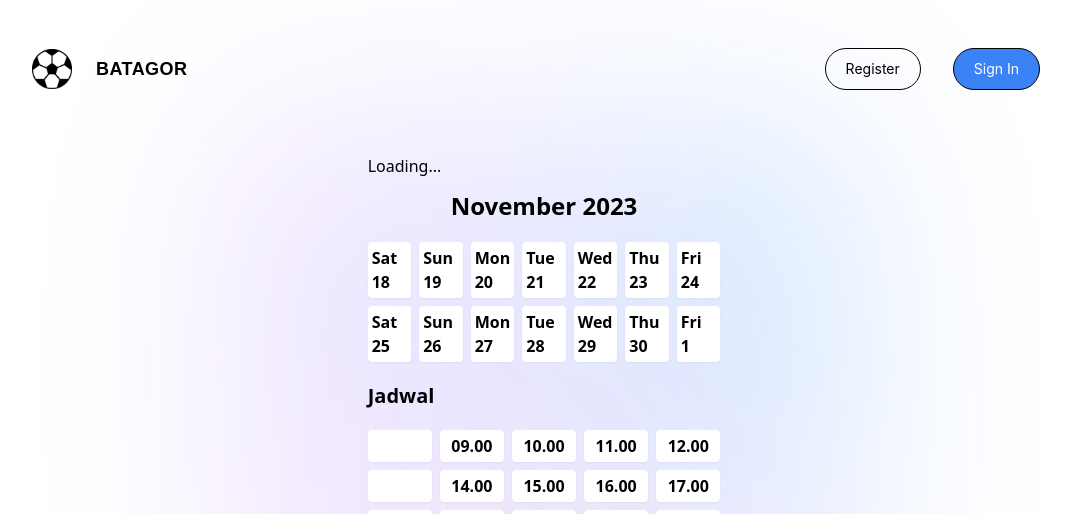
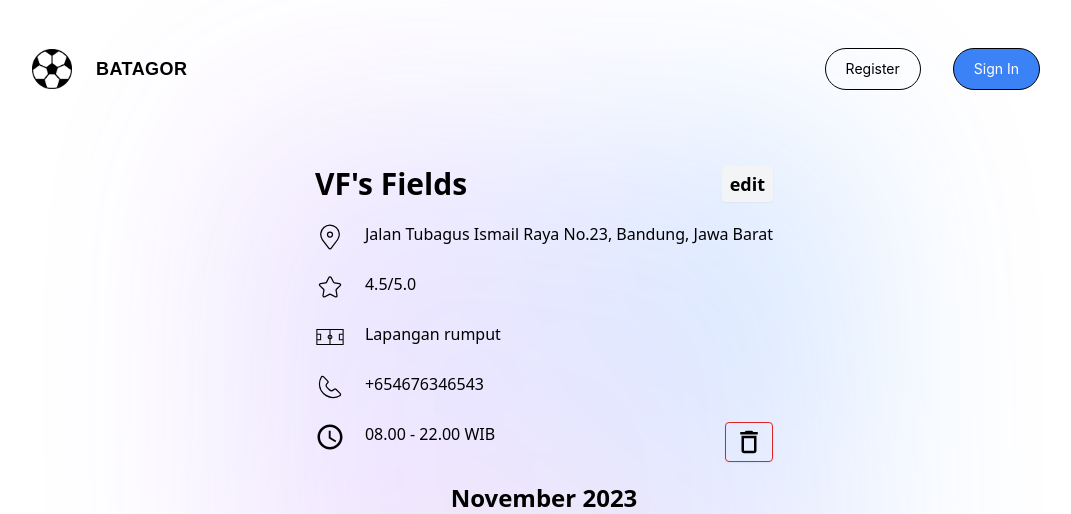
Before and after one commit to vincentfranstyo/-IF3152-2023-K02-12-BaTaGOR, a Next.js app: page /pages/FieldOrder/1 in a window 1280 px wide. Shown: the top 514 px of the page, without its empty margins (96-1167 px from the left). Built offline with nearby package versions, Linux system fonts and the light colour scheme; no server answers.

Commit message:
Revert "Merge branch 'dev' of https://gitlab.informatika.org/batagor/batagor into dev"
This reverts commit 6080cad487e64438023e8178ec35b3b4698b7d76

```diff
--- a/src/app/api/fields/[field_id]/route.tsx
+++ b/src/app/api/fields/[field_id]/route.tsx
@@ -1,4 +1,3 @@
-
 import { prisma } from "@/lib/utils";
 import { NextResponse } from "next/server";;
 import {db} from "@/db/db";
@@ -20,7 +19,7 @@ export async function GET(req: NextApiRequest, context : { params : {field_id :
 
         const field = await prisma.field.findFirst({
             where: {
-                field_id: Number(field_id)
+                field_id: Number(field_id), // convert the id to a number
             },
         });
 
--- a/src/app/api/fields/route.tsx
+++ b/src/app/api/fields/route.tsx
@@ -3,17 +3,18 @@ import { prisma } from "@/lib/utils";
 import {NextResponse} from "next/server";
 import {field} from "@/types/models";
 
-export async function GET() {
+export async function GET(req: NextApiRequest, res: NextApiResponse) {
     try {
         const fields = await prisma.field.findMany({
             orderBy: {
                 field_id: 'asc',
             },
         });
+        // console.log('Fetched Fields:', fields);
         return NextResponse.json(fields, { status: 200 });
     } catch (error: any) {
         console.error('Error fetching fields:', error.message);
-        return NextResponse.json("Internal Server Error", { status: 500})
+        res.status(500).json({ error: 'Internal Server Error' });
     } finally {
         await prisma.$disconnect();
     }
--- a/src/app/pages/FieldInfo/[id]/page.tsx
+++ b/src/app/pages/FieldInfo/[id]/page.tsx
@@ -4,10 +4,11 @@ import {field} from '@/types/models'
 import Image from 'next/image'
 import FieldDesc from '@/components/FieldDesc'
 import Link from 'next/link'
+import {useSession} from "next-auth/react";
 
 interface FieldInfoProps {
     params: {
-        id: string,
+        id: string
     }
 }
 
@@ -45,7 +46,7 @@ const FieldInfo: React.FC<FieldInfoProps> = ({params}: { params: { id: string }
                         : <div className={"w-[80%]"}>No Image found</div>
                     }
                 </div>
-                <FieldDesc field={field} />
+                <FieldDesc field={field}/>
                 <div className={"border border-black"}/>
                 <div className={"w-full h-12 flex items-center bg-blue-700 mt-5 mb-10 rounded"}>
                     <div className={"w-[75%] flex font-semibold ml-5 text-white"}>
--- a/src/app/pages/FieldOrder/[id]/page.tsx
+++ b/src/app/pages/FieldOrder/[id]/page.tsx
@@ -1,37 +1,24 @@
 "use client";
-import React, {useEffect, useState} from "react";
+import React from "react";
 import {field} from "@/types/models";
 import Image from "next/image";
 import FieldBook from "@/components/FieldBook";
 import FieldDesc from "@/components/FieldDesc";
 
-interface FieldOrderProps {
-    params: {
-        id: string
-    }
-}
-
-const FieldOrder: React.FC<FieldOrderProps> = ( {params}: { params: { id: string } } ) => {
-    const id = params.id;
-    // console.log(id);
-
-    const [field, setField] = useState<field>();
-
-    useEffect(() => {
-        fetch(`/api/fields/${id}`)
-            .then(response => {
-                // console.log('API response:', response);
-                return response.json();
-            })
-            .then(data => {
-                // console.log('API data:', data);
-                setField(data);
-            })
-            .catch(error => {
-                console.error('Error:', error);
-            });
-    }, [id]);
-
+const FieldOrder: React.FC<field> = ( {params} ) => {
+    const field: (field) =
+        {
+            field_id: 1,
+            field_name: "VF's Fields",
+            street: "Jalan Tubagus Ismail Raya No.23",
+            city: "Bandung",
+            province: "Jawa Barat",
+            postal_code: 42330,
+            image_url: "/assets/images/futsal_placeholder_1.jpg",
+            rate_per_hour: 10000,
+            operational_status: "available",
+            owner_id: 6
+        }
     return (
         <>
             <div className={"max-w-[1200px] mx-auto"}>
--- a/src/app/pages/History/page.tsx
+++ b/src/app/pages/History/page.tsx
@@ -1,14 +1,21 @@
 "use client";
 import React from "react";
+import {getServerSession} from "next-auth"
+import {authOptions} from "@/lib/auth"
 import {PrismaClient} from "@prisma/client";
 import {field, history, booking} from "@/types/models";
 import History from "@/components/History";
-import {useSession} from "next-auth/react";
 
 const prisma = new PrismaClient();
 
+export async function users() {
+    const users = await prisma.user.findMany();
+    await prisma.$disconnect();
+    return {props: {users}};
+}
+
+
 const HistoryPage: React.FC = () => {
-    const {data: session} = useSession();
     const histories: history[] = [
         {
             history_id: 1,
@@ -41,18 +48,64 @@ const HistoryPage: React.FC = () => {
             duration_minutes: 120
         }
     ]
+    const fields: (field[]) = [
+        {
+            field_id: 1,
+            field_name: "VF's Fields",
+            street: "Jalan Tubagus Ismail Raya No.23",
+            city: "Bandung",
+            province: "Jawa Barat",
+            postal_code: 42330,
+            image_url: "/assets/images/futsal_placeholder_1.jpg",
+            rate_per_hour: 10000,
+            operational_status: "available",
+            owner_id: 6
+        },
+        {
+            field_id: 2,
+            field_name: "Duke of Gawangan",
+            street: "Jalan Ciheulang Baru No.12",
+            city: "Bandung",
+            province: "Jawa Barat",
+            postal_code: 45331,
+            image_url: "/assets/images/futsal_placeholder_2.jpg",
+            rate_per_hour: 12000,
+            operational_status: "available",
+            owner_id: 6
+        },
+        {
+            field_id: 3,
+            field_name: "Farhan Algani GOR",
+            street: "Jalan Cisitu Lama XVII No. 49",
+            city: "Bandung",
+            province: "Jawa Barat",
+            postal_code: 42348,
+            image_url: "/assets/images/futsal_placeholder_2.jpg",
+            rate_per_hour: 15000,
+            operational_status: "available",
+            owner_id: 6
+        },
+    ]
+    const booking: booking[] = [
+        {
+            booking_id: 1,
+            duration_minute: 120,
+            start_time: "16:55:30",
+            date: "2023-10-29",
+            total_price: 110000,
+            field_id: 1,
+            user_id: 8
+        }
+    ]
 
     return (
-        <section className="w-full flex-start flex-col mx-16">
-            {session?.user.access_level === "customer" && (
-                <History histories={histories}/>
-            )}
-
-            {session?.user.access_level === "staff" && (
-                <History histories={histories}/>
-            )}
-        </section>
-    );
+        <>
+            <section className="w-full flex-start flex-col mx-16">
+                <History histories={histories} userRole={"customer"} />
+            </section>
+            )
+        </>
+    )
 }
 
 export default HistoryPage;
--- a/src/components/FieldBook.tsx
+++ b/src/components/FieldBook.tsx
@@ -163,7 +163,7 @@ const FieldBook: React.FC<FieldBookProps> = ({field: field}) => {
                 <button
                     type={"submit"}>
                     <Link
-                        href={`/pages/FieldInfo/${field?.field_id}`}
+                        href={`/pages/FieldInfo/${field.field_id}`}
                         className={"h-auto rounded bg-green-300" +
                             " text-black" +
                             " hover:text-white hover:bg-green-500 mx-auto px-3 py-1 w-[10%] text-center font-bold"}>
--- a/src/components/FieldDesc.tsx
+++ b/src/components/FieldDesc.tsx
@@ -1,47 +1,34 @@
 "use client";
 import React, { useState } from 'react';
-import {field} from '@/types/models';
-import { useSession } from "next-auth/react"
+import {field} from '@/types/models'
+import {PrismaClient} from '@prisma/client';
 import { CiLocationOn, CiStar, CiPhone } from "react-icons/ci";
 import { GiSoccerField } from "react-icons/gi";
 import { MdOutlineSchedule } from "react-icons/md";
 import { MdDeleteOutline } from "react-icons/md";
 import Link from "next/link"
 
+const prisma = new PrismaClient();
+
 interface FieldDescProps {
     field: field;
 }
 
 const FieldDesc: React.FC<FieldDescProps> = ({field}) => {
-    const {data: session} = useSession();
-
-    if (!session) {
-        return <p>Loading...</p>;
-    }
-
-    if (!session?.user) {
-        return <p>User not logged in</p>;
-    }
-
-    const isCustomerOrStaff: boolean =
-        session.user.access_level?.toLowerCase() === "customer" ||
-        session.user.access_level?.toLowerCase() === "staff";
-
-
     return (
         <div id="FieldDesc" className={"max-w-[1200px] mt-3 flex flex-col gap-5 mb-5"}>
             <div className={"flex w-full h-auto justify-between"}>
                 <div id={"title"} className={"flex font-extrabold text-3xl"}>
                     {field?.field_name}
-                    {session.user.access_level}
                 </div>
                 <Link
                     id={"edit"}
-                    className={`flex h-auto bg-gray-100 shadow-sm hover:bg-gray-500 hover:text-white hover:shadow-xl px-2 items-center justify-center font-semibold text-lg rounded ${
-                        isCustomerOrStaff ? "hidden" : ""
-                    }`}
+                    className={"flex h-auto bg-gray-100 shadow-sm" +
+                    " hover:bg-gray-500 hover:text-white hover:shadow-xl px-2" +
+                    " items-center justify-center font-semibold text-lg" +
+                    " rounded"}
                     href={`/pages/FieldEdit/${field?.field_id}`}
-                >Edit</Link>
+                >edit</Link>
                 {/*TODO: Onclick edit, isOwner: visible, the rest: hidden, tambahin property hidden di className kalau
                  bukan owner*/}
             </div>
@@ -60,7 +47,7 @@ const FieldDesc: React.FC<FieldDescProps> = ({field}) => {
             </div>
             <div id={"phoneNumber"} className={"flex gap-5"}>
                 <CiPhone size={30} />
-                <div className={"font-[14px]"}>+624676346543</div>
+                <div className={"font-[14px]"}>+654676346543</div>
             {/*    TODO : valuenya di get dari staff yang corresponding dengan si field*/}
             </div>
             {/*TODO: ganti phoneNumber*/}
@@ -72,7 +59,7 @@ const FieldDesc: React.FC<FieldDescProps> = ({field}) => {
                 <Link href="/" className={"flex h-auto shadow-sm" +
                     " hover:bg-red-600 hover:shadow-xl px-2 py-1" +
                     " items-center justify-center" +
-                    ` rounded border border-red-600 ${isCustomerOrStaff ? 'hidden' : ''}`}>
+                    " rounded border border-red-600"}>
                     <MdDeleteOutline size={30}/>
                     {/*TODO: Onclick delete, isOwner: visible, the rest: hidden, tambahin property hidden di className
                      kalau
--- a/src/components/History.tsx
+++ b/src/components/History.tsx
@@ -1,13 +1,15 @@
 "use client";
 import React from 'react'
+import Link from 'next/link'
 
 import {field, history, booking} from "@/types/models";
 
 interface HistoryProps {
     histories: history[],
+    userRole: string | undefined;
 }
 
-const History: React.FC<HistoryProps> = ({histories}) => {
+const History: React.FC<HistoryProps> = ({histories, userRole}) => {
     const addHours = (date: string, hours: number): string => {
         const startTime = parseInt(date.substring(0, 2))
         return (startTime + hours).toLocaleString();
@@ -15,6 +17,7 @@ const History: React.FC<HistoryProps> = ({histories}) => {
 
     return (
         <>
+            {userRole === 'customer' && (
                 <div id="historyContainer" className="max-w-[1200px] flex flex-col h-auto gap-5 mx-auto">
                     <div id="title" className="text-xl font-bold">Your History</div>
                     {histories.map(history => {
@@ -48,6 +51,7 @@ const History: React.FC<HistoryProps> = ({histories}) => {
                         );
                     })}
                 </div>
+            )}
         </>
     )
 }
--- a/src/lib/utils.ts
+++ b/src/lib/utils.ts
@@ -8,3 +8,16 @@ export function cn(...inputs: ClassValue[]) {
 }
 
 export const prisma = new PrismaClient();
+
+
+export const getRandomRating = (field: field) => {
+    const minRating = 3.5;
+    const maxRating = 4.8;
+
+    // Seed the random number generator based on fieldId
+    const seed = parseInt(String(field.field_id), 10);
+    const randomRating = Math.random() * (maxRating - minRating) + minRating + seed;
+
+    // Ensure the rating is within the specified range
+    return parseFloat(randomRating.toFixed(1));
+};
--- a/src/types/next-auth.d.ts
+++ b/src/types/next-auth.d.ts
@@ -4,6 +4,7 @@ import NextAuth from "next-auth";
 declare module "next-auth"{
     interface User{
         username: string
+        access_level: string
     }
     interface Session{
         user: User & {
```
Also changed, not shown: src/app/page.tsx (+4 -4 lines), src/components/Navbar.tsx (+5 -6 lines). Lines whose indentation alone changed are shown as unchanged.
